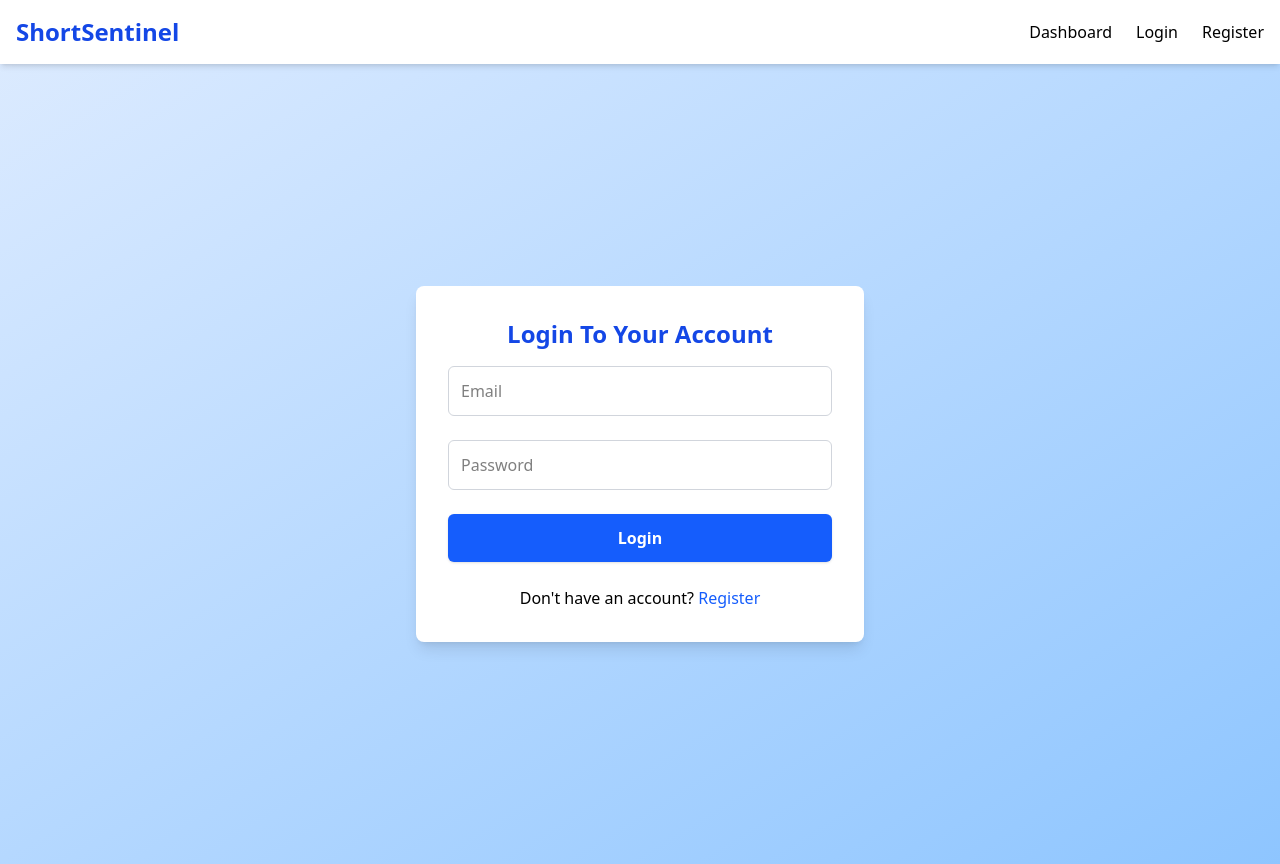
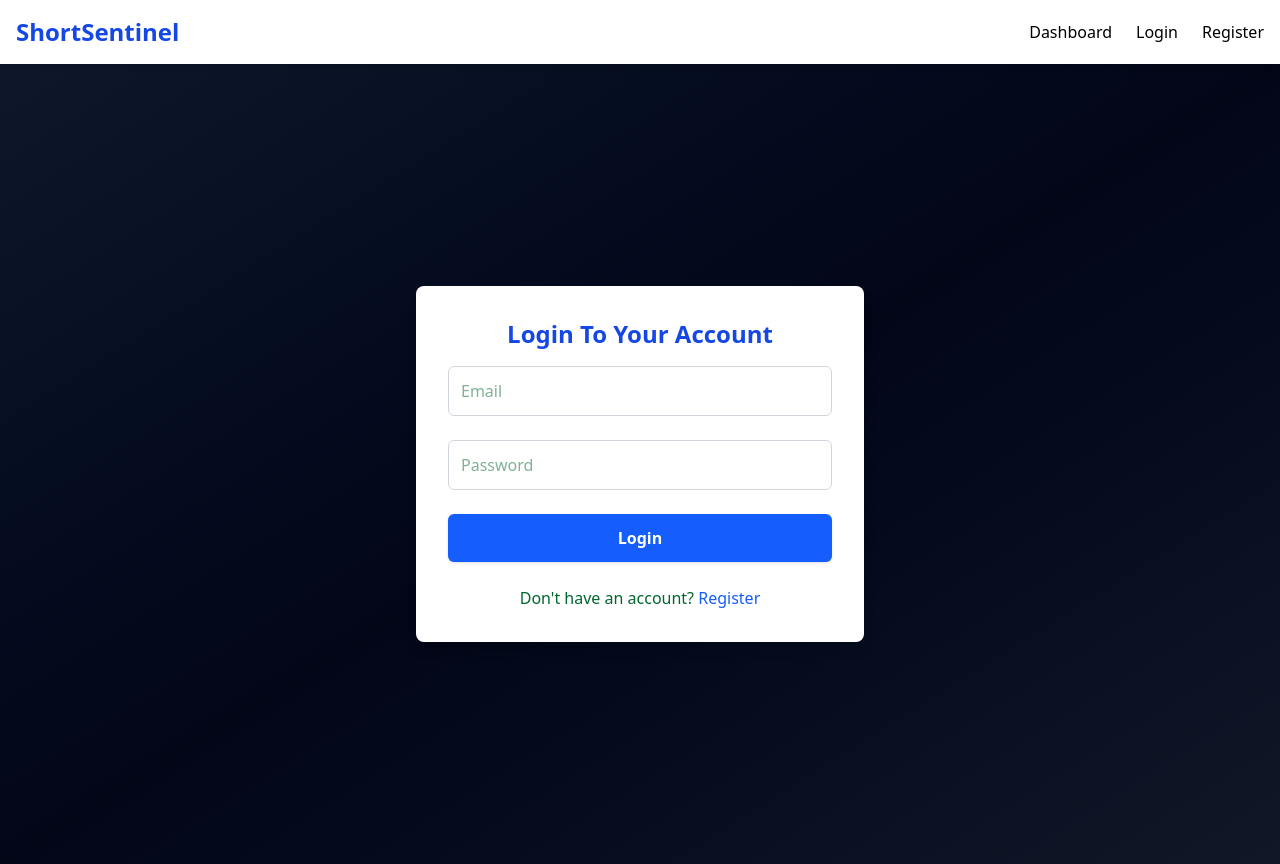
Before and after one commit to VaibhavTalkhande/shortsentinel, a React (Vite) app in the folder client/: page /login in a window 1280 px wide. Built offline with nearby package versions, Linux system fonts and the light colour scheme; no server answers.

Commit message:
bg change in authform

```diff
--- a/client/src/component/AuthForm.tsx
+++ b/client/src/component/AuthForm.tsx
@@ -23,7 +23,7 @@
   };
 
   return (
-    <div className="min-h-screen flex items-center justify-center bg-gradient-to-br from-blue-100 to-blue-300">
+    <div className="min-h-screen flex items-center justify-center bg-gradient-to-br from-slate-900 via-slate-950 to-gray-900 text-green-800">
       <div className="bg-white shadow-lg rounded-lg p-8 w-full max-w-md">
         <form onSubmit={handleSubmit} className="space-y-6">
           <h2 className="text-2xl font-bold text-center capitalize text-blue-700 mb-4">
```
